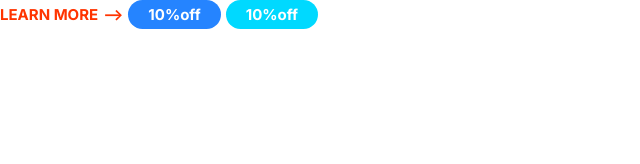
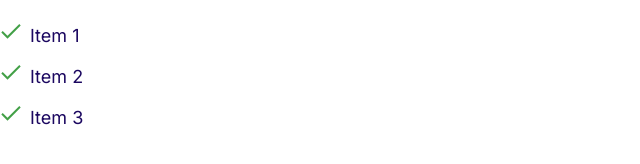
Before and after one commit to yuntung/yunify, a plain HTML site: page index.html in a window 1280 px wide. Shown: the whole page, without its empty margins (0-640 px from the left). Drawn offline with Linux system fonts and the light colour scheme.

Commit message:
Build lists styles.

```diff
--- a/css/styles.css
+++ b/css/styles.css
@@ -117,3 +117,31 @@
     font-size: 1.2rem;
   }
 }
+
+/* Lists */
+.list {
+  list-style: none;
+  padding-left: 0;
+  color: var(--color-headings);
+}
+
+.list--inline .list__item {
+  display: inline-block;
+  margin-right: 2rem;
+}
+
+.list--tick {
+  list-style-image: url(../images/icons8-tick.svg);
+  padding-left: 3rem;
+}
+
+.list--tick .list__item {
+  padding-left: 0.5rem;
+  margin-bottom: 1rem;
+}
+
+@media screen and (min-width:1024px) {
+  .list--tick .list__item {
+    padding-left: 0;
+  }
+}
--- a/index.html
+++ b/index.html
@@ -12,8 +12,10 @@
   <title>Document</title>
 </head>
 <body>
- <a href="#" class="link-arrow">Learn More</a>
- <span class="badge badge--primary">10%off</span>
- <span class="badge badge--secondary">10%off</span>
+  <ul class="list list--tick">
+    <li class="list__item">Item 1</li>
+    <li class="list__item">Item 2</li>
+    <li class="list__item">Item 3</li>
+  </ul>
 </body>
 </html>
```
Also changed, not shown: components/lists.html (added, +5 -0 lines), images/icons8-tick.svg (added).
